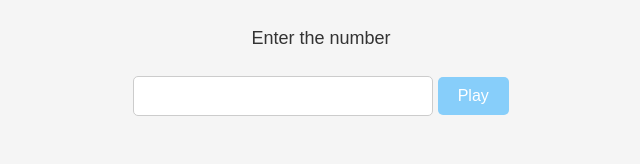
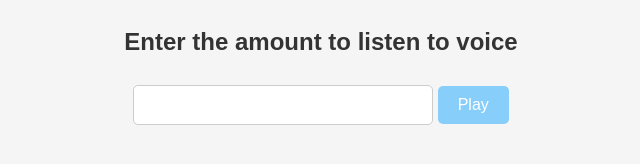
Before and after one commit to mokshitha890/phonepay-voice-demo-js, a plain HTML site: page public/index.html in a window 1280 px wide. Shown: the whole page, without its empty margins (319-959 px from the left). Drawn offline with Linux system fonts and the light colour scheme.

Commit message:
updated heading

```diff
--- a/public/index.html
+++ b/public/index.html
@@ -37,7 +37,7 @@
     </style>
 </head>
 <body>
-    <p>Enter the number</p>
+    <h2>Enter the amount to listen to voice </h2>
     <input type="number" id="numberInput">
     <button onclick="playNumberAudio()">Play</button>
    <script>
```
